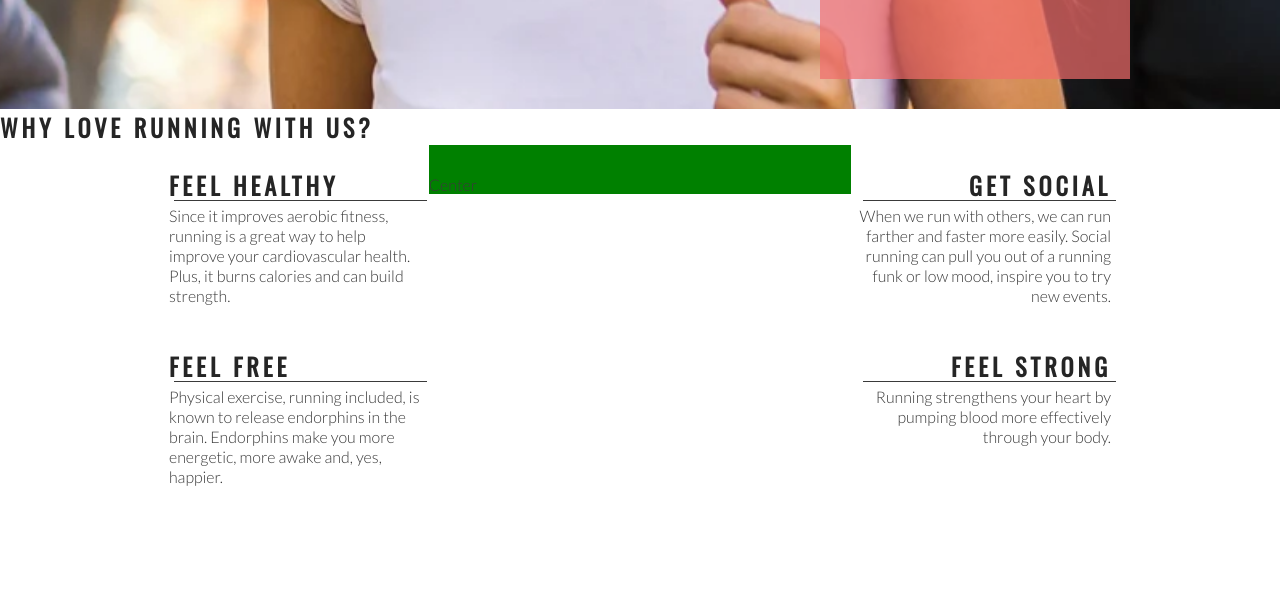
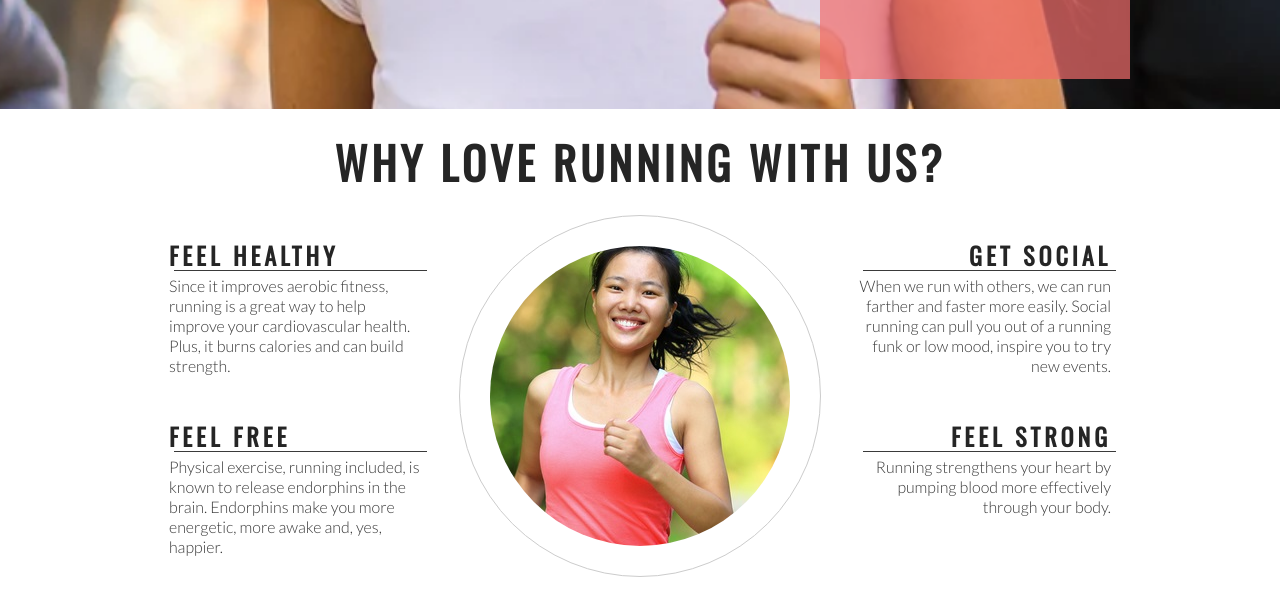
Before and after one commit to denis-p-ci/loverunning, a plain HTML site: page index.html in a window 1280 px wide. Shown: the part 866-1481 px from the top of the page. Drawn offline with nearby package versions, Linux system fonts and the light colour scheme.

Commit message:
Add club ethos central image and style into a circle

```diff
--- a/assets/css/style.css
+++ b/assets/css/style.css
@@ -118,10 +118,8 @@ h2 {
 }
 
 #center-about {
-    padding-top: 30px;
     width: 33%;
     margin: 0 auto;
-    background-color: green;
 }
 
 .left-about-heading {
@@ -153,3 +151,26 @@ hr {
     width: 100%;
     margin: 5px;;
 }
+
+#welcome {
+    text-align: center;
+    margin: 20px 0;
+    font-size: 280%;
+}
+
+#circle-container {
+    width: 300px;
+    height: 300px;
+    padding: 30px;
+    border-style:solid;
+    border-color: #ccc;
+    border-width: 1px;
+    border-radius: 50%;
+    margin: 0 auto;
+}
+
+#circle-cover-bg {
+    background: url('../images/ethos-center-image.jpg') no-repeat center center;
+    height: 100%;
+    border-radius: 50%;
+}
--- a/index.html
+++ b/index.html
@@ -39,7 +39,7 @@
         </div>
     </section>
     <section id="club-ethos">
-        <h1>Why Love Running With Us?</h1>
+        <h2 id="welcome">Why Love Running With Us?</h2>
         <div id="left-about">
             <div class="left-about-heading">
                 <h2>Feel Healthy</h2>
@@ -67,7 +67,12 @@
                 <p>Running strengthens your heart by pumping blood more effectively through your body.</p>
             </div>
         </div>
-        <div id="center-about">Center</div>
+        <div id="center-about">
+            <div id="circle-container">
+                <div id="circle-cover-bg"></div>
+            </div>
+
+        </div>
     </section>
     <section>
         Running location, distances and times
```
Also changed, not shown: assets/images/ethos-center-image.jpg (added).
